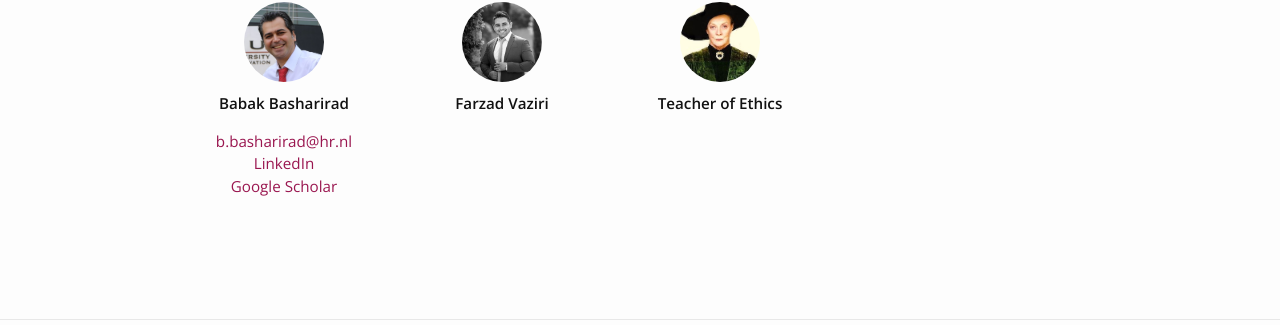
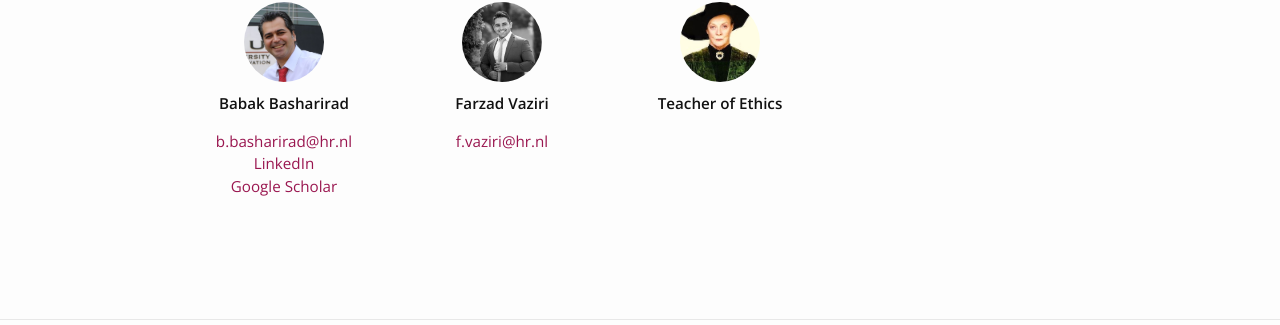
Before and after one commit to BabakBasharirad/llm-engineering, a Jekyll site: the page built from index.md, in a window 1280 px wide and 900 px high, scrolled down 2932 px. Shown: the part 422-747 px from the top of the window. Built offline with Jekyll 4.4.1, drawn with Linux system fonts in a browser that asks for light colours; nearby versions of some CDN libraries.

Commit message:
Update home.html

```diff
--- a/_layouts/home.html
+++ b/_layouts/home.html
@@ -27,7 +27,7 @@ layout: default
                     <p><strong>{{ ins.name }}</strong></p>
                     {% endif %}
 
-                    {% if ins.LinkedIn %}
+                    {% if ins.email %}
                     <span><a href="mailto:{{ ins.email }}">{{ins.email}}</a></span><br>
                     {% endif %}
 
```
